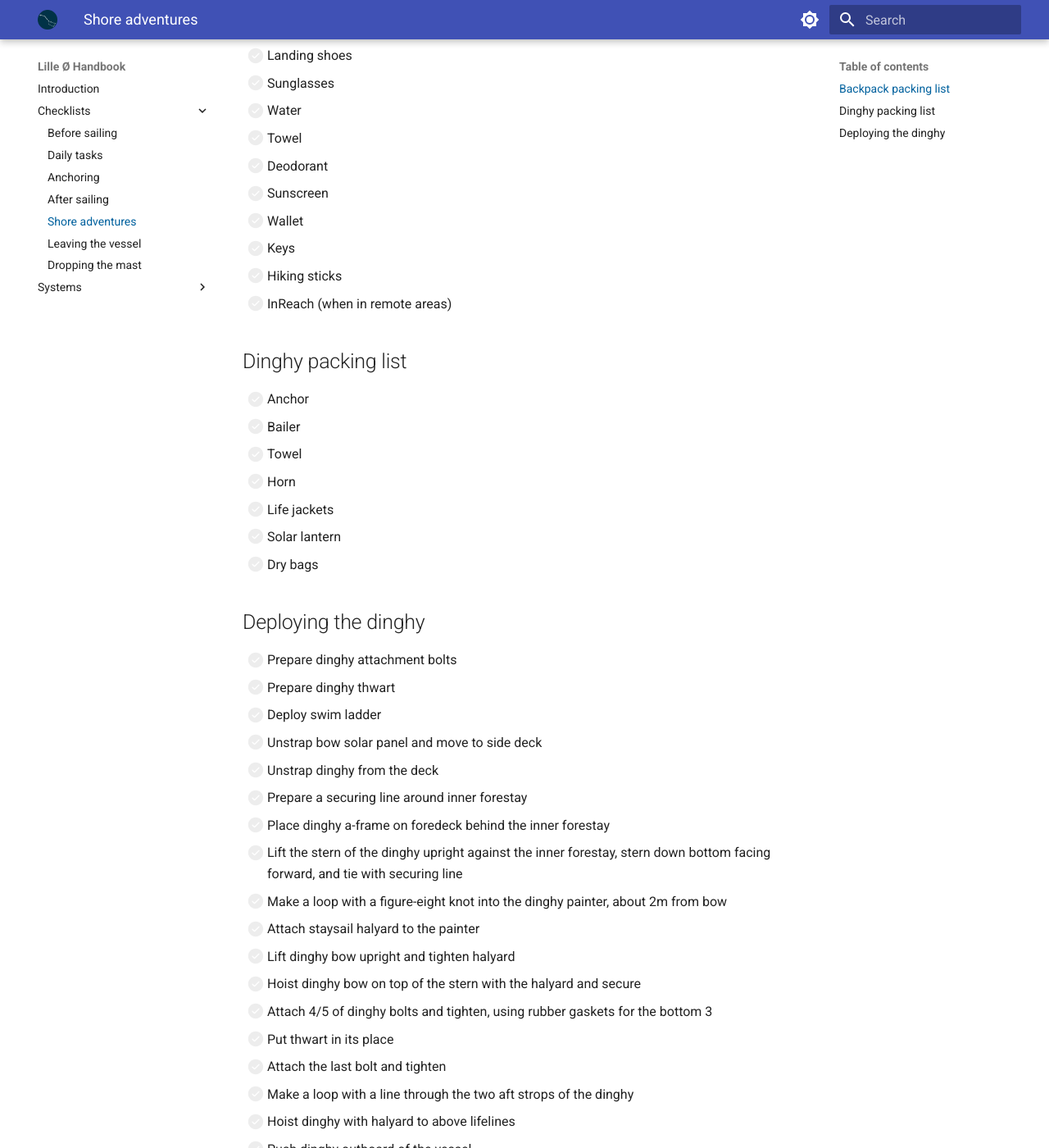
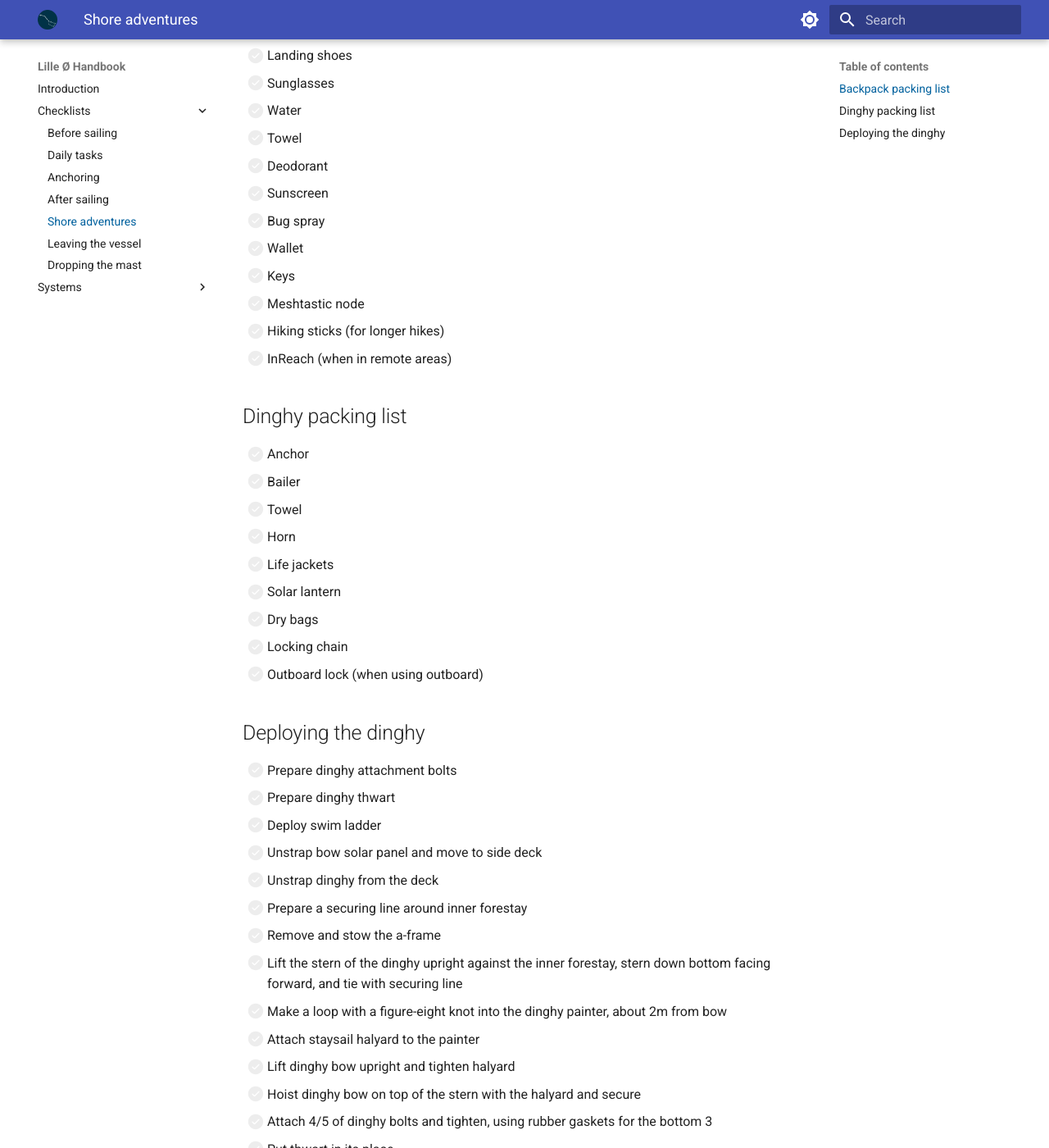
Before and after one commit to meri-imperiumi/handbook, an MkDocs documentation site: the page built from docs/checklists/05_shore.md, in a window 1280 px wide and 1400 px high, scrolled down 209 px. Shown: the whole window at 82% size. Built offline with MkDocs 1.6.1 and Material for MkDocs 9.7.7, drawn with Linux system fonts in a browser that asks for light colours; some of the changed text lies outside the part shown.

Commit message:
Update checklists

```diff
--- a/docs/checklists/05_shore.md
+++ b/docs/checklists/05_shore.md
@@ -9,9 +9,11 @@
 - [ ] Towel
 - [ ] Deodorant
 - [ ] Sunscreen
+- [ ] Bug spray
 - [ ] Wallet
 - [ ] Keys
-- [ ] Hiking sticks
+- [ ] Meshtastic node
+- [ ] Hiking sticks (for longer hikes)
 - [ ] InReach (when in remote areas)
 ## Dinghy packing list
 
@@ -22,6 +24,8 @@
 - [ ] Life jackets
 - [ ] Solar lantern
 - [ ] Dry bags
+- [ ] Locking chain
+- [ ] Outboard lock (when using outboard)
 
 ## Deploying the dinghy
 
@@ -31,7 +35,7 @@
 - [ ] Unstrap bow solar panel and move to side deck
 - [ ] Unstrap dinghy from the deck
 - [ ] Prepare a securing line around inner forestay
-- [ ] Place dinghy a-frame on foredeck behind the inner forestay
+- [ ] Remove and stow the a-frame
 - [ ] Lift the stern of the dinghy upright against the inner forestay, stern down bottom facing forward, and tie with securing line
 - [ ] Make a loop with a figure-eight knot into the dinghy painter, about 2m from bow
 - [ ] Attach staysail halyard to the painter
```
Also changed, not shown: other parts of docs/checklists/05_shore.md (+1 -1 lines), docs/checklists/01_before_sailing.md (+8 -1 lines), docs/checklists/02_daily_checks.md (+2 -0 lines), docs/checklists/03_anchoring.md (+2 -2 lines), docs/checklists/04_after_sailing.md (+2 -3 lines), docs/.obsidian/core-plugins.json.
